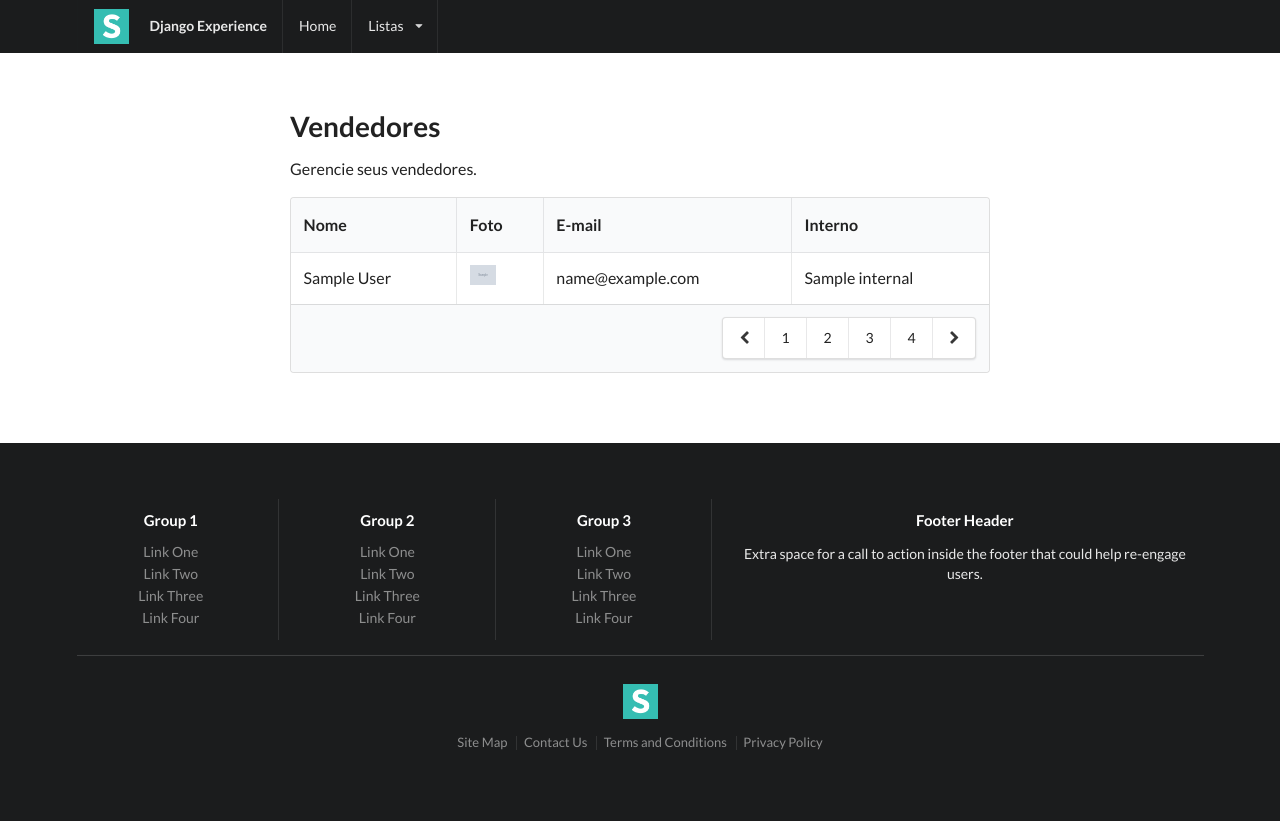
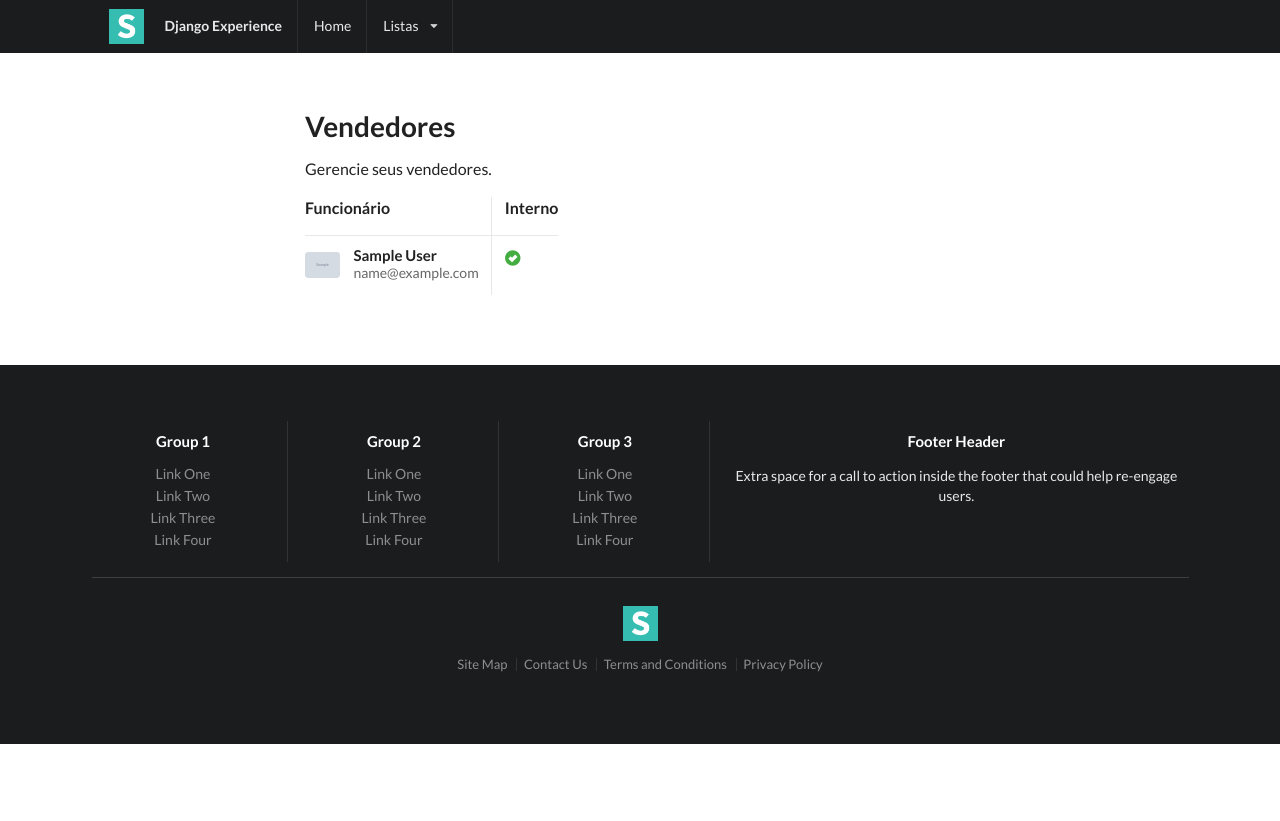
Before and after one commit to rg3915/django-experience-2016, a Django app: template djexperience/crm/templates/crm/seller_list.html in a window 1280 px wide. Shown: the top 821 px of the page. Run offline with Django 3.2, Linux system fonts and the light colour scheme; the template is opened without the code that fills it: most values are stand-ins (such as "Sample title", 1, 10 or a date in 2020); grey boxes marked "Sample" are stand-in pictures; some libraries are stand-ins or nearby versions.

Commit message:
Refactor crm lists

```diff
--- a/djexperience/core/templates/base_crm_list.html
+++ b/djexperience/core/templates/base_crm_list.html
@@ -10,6 +10,10 @@
   {% block title %}
     <title>CRM|</title>
   {% endblock title %}
+
+  <!-- Bootstrap Core CSS -->
+  <link rel="stylesheet" href="{% static "css/bootstrap.min.css" %}" type="text/css">
+  <link rel="stylesheet" href="{% static "css/mystyle.css" %}">
 
   <link rel="stylesheet" type="text/css" href="{% static 'css/semantic/semantic.css' %}">
   <link rel="stylesheet" type="text/css" href="{% static 'css/semantic/reset.css' %}">
--- a/djexperience/crm/templates/crm/customer_list.html
+++ b/djexperience/crm/templates/crm/customer_list.html
@@ -24,7 +24,7 @@
         {% for item in object_list %}
           <tr>
             <td>{{ item.full_name }}</td>
-            <td><img src="{{ item.photo|default:'https://cdn4.iconfinder.com/data/icons/ionicons/512/icon-person-128.png' }}" class="img-square" style="height: 20px;" /></td>
+            <td><img src="{{ item.photo|default:'http://lorempixel.com/100/100/people/' }}" class="img-square" style="height: 30px;" /></td>
             <td>{{ item.email|default:'---' }}</td>
             <td>{{ item.get_customer_type_display|default:'---' }}</td>
           </tr>
--- a/djexperience/crm/templates/crm/provider_list.html
+++ b/djexperience/crm/templates/crm/provider_list.html
@@ -24,7 +24,7 @@
         {% for item in object_list %}
           <tr>
             <td>{{ item.full_name }}</td>
-            <td><img src="{{ item.photo|default:'https://cdn4.iconfinder.com/data/icons/ionicons/512/icon-person-128.png' }}" class="img-square" style="height: 20px;" /></td>
+            <td><img src="{{ item.photo|default:'https://cdn4.iconfinder.com/data/icons/ionicons/512/icon-person-128.png' }}" class="img-square" style="height: 30px;" /></td>
             <td>{{ item.email|default:'---' }}</td>
             <td>{{ item.type_product.all|join:', ' }}</td>
           </tr>
--- a/djexperience/crm/templates/crm/seller_list.html
+++ b/djexperience/crm/templates/crm/seller_list.html
@@ -1,5 +1,6 @@
 {% extends "base_crm_list.html" %}
 {% load static %}
+{% load active_tags %}
 
 {% block title %}
   <title>CRM|Seller</title>
@@ -11,41 +12,29 @@
     <h1 class="ui header">Vendedores</h1>
     <p>Gerencie seus vendedores.</p>
 
-    <table class="ui celled table">
+    <table class="ui very basic collapsing celled table">
       <thead>
-        <tr>
-          <th>Nome</th>
-          <th>Foto</th>
-          <th>E-mail</th>
-          <th>Interno</th>
-        </tr>
-      </thead>
+        <tr><th>Funcionário</th>
+        <th>Interno</th>
+      </tr></thead>
       <tbody>
         {% for item in object_list %}
           <tr>
-            <td>{{ item.full_name }}</td>
-            <td><img src="{{ item.photo|default:'https://cdn4.iconfinder.com/data/icons/ionicons/512/icon-person-128.png' }}" class="img-square" style="height: 20px;" /></td>
-            <td>{{ item.email|default:'---' }}</td>
-            <td>{{ item.internal }}</td>
+            <td>
+              <h4 class="ui image header">
+                <img src="{{ item.photo|default:'http://semantic-ui.com/images/avatar2/small/matthew.png' }}" class="ui mini rounded image">
+                <div class="content">
+                  {{ item.full_name }}
+                  <div class="sub header">{{ item.email|default:'---' }}
+                </div>
+              </div>
+            </h4></td>
+            <td>
+              {{ item.internal|active_tag }}
+            </td>
           </tr>
         {% endfor %}
       </tbody>
-      <tfoot>
-        <tr><th colspan="4">
-          <div class="ui right floated pagination menu">
-            <a class="icon item">
-              <i class="left chevron icon"></i>
-            </a>
-            <a class="item">1</a>
-            <a class="item">2</a>
-            <a class="item">3</a>
-            <a class="item">4</a>
-            <a class="icon item">
-              <i class="right chevron icon"></i>
-            </a>
-          </div>
-        </th>
-      </tr></tfoot>
     </table>
 
   </div>
```
Also changed, not shown: djexperience/crm/templates/crm/employee_list.html (+16 -28 lines).
